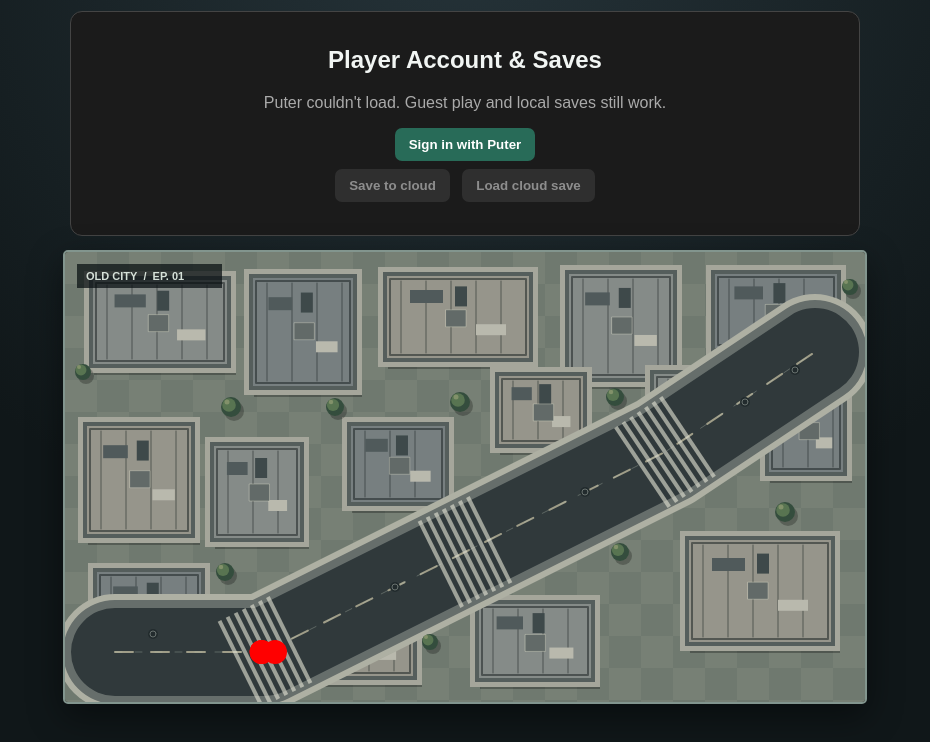
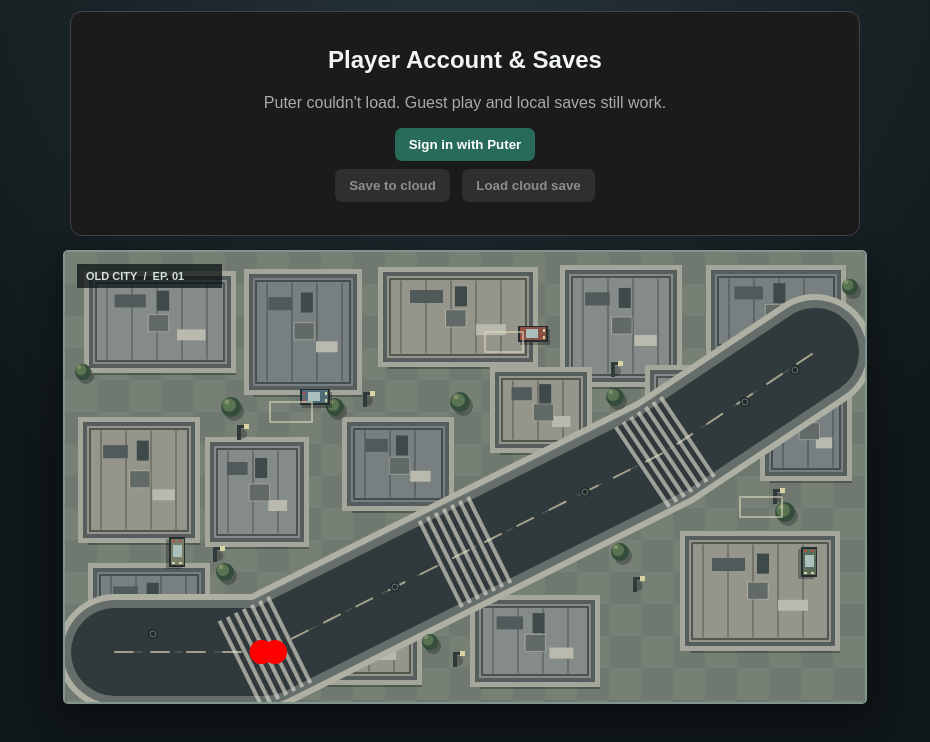
Before and after one commit to HedgePlays2/The-Invasion-Tower-Defense, a plain HTML site: page index.html in a window 1280 px wide. Shown: the part 92-834 px from the top of the page, without its empty margins (175-1105 px from the left). Drawn offline with Linux system fonts and the light colour scheme.

Commit message:
Add Old City street details and tower placement rules

```diff
--- a/index.html
+++ b/index.html
@@ -351,12 +351,36 @@
       }
     }
 
-    // --- INPUT: PLACE TOWERS ON CLICK ---
+    // Distance from a point to the nearest point on the invasion route.
+    function distanceToRoute(x, y) {
+      let nearest = Infinity;
+      for (let i = 0; i < path.length - 1; i++) {
+        const a = path[i], b = path[i + 1];
+        const dx = b.x - a.x, dy = b.y - a.y;
+        const lengthSq = dx * dx + dy * dy;
+        const t = Math.max(0, Math.min(1, ((x - a.x) * dx + (y - a.y) * dy) / lengthSq));
+        const px = a.x + t * dx, py = a.y + t * dy;
+        nearest = Math.min(nearest, Math.hypot(x - px, y - py));
+      }
+      return nearest;
+    }
+
+    // --- INPUT: PLACE TOWERS ON CITY GROUND, NOT IN THE ROAD ---
     canvas.addEventListener("click", (e) => {
       const rect = canvas.getBoundingClientRect();
-      const x = e.clientX - rect.left;
-      const y = e.clientY - rect.top;
+      const scaleX = canvas.width / rect.width;
+      const scaleY = canvas.height / rect.height;
+      const x = (e.clientX - rect.left) * scaleX;
+      const y = (e.clientY - rect.top) * scaleY;
 
+      if (distanceToRoute(x, y) < 64) {
+        saveMessage.textContent = "Can't build in the road — choose a sidewalk or open lot.";
+        return;
+      }
+      if (towers.some(tower => Math.hypot(tower.x - x, tower.y - y) < 34)) {
+        saveMessage.textContent = "That's too close to another tower.";
+        return;
+      }
       towers.push(new Tower(x, y));
       saveLocalGame();
     });
@@ -489,6 +513,37 @@
       ctx.fill();
     }
 
+    function drawParkedCar(x, y, angle, color) {
+      ctx.save();
+      ctx.translate(x, y);
+      ctx.rotate(angle);
+      ctx.fillStyle = "rgba(0,0,0,.28)";
+      ctx.fillRect(-13, -5, 30, 16);
+      ctx.fillStyle = "#252d30";
+      ctx.fillRect(-15, -8, 30, 16);
+      ctx.fillStyle = color;
+      ctx.fillRect(-13, -7, 26, 13);
+      ctx.fillStyle = "#a9c0bd";
+      ctx.fillRect(-7, -5, 12, 9);
+      ctx.fillStyle = "#d8d0a5";
+      ctx.fillRect(10, -5, 2, 3);
+      ctx.fillRect(10, 2, 2, 3);
+      ctx.fillStyle = "#b64f43";
+      ctx.fillRect(-12, -5, 2, 3);
+      ctx.fillRect(-12, 2, 2, 3);
+      ctx.restore();
+    }
+
+    function drawStreetLight(x, y) {
+      ctx.fillStyle = "rgba(0,0,0,.25)";
+      ctx.beginPath(); ctx.arc(x + 3, y + 4, 5, 0, Math.PI * 2); ctx.fill();
+      ctx.fillStyle = "#303a3b";
+      ctx.fillRect(x - 2, y - 2, 4, 12);
+      ctx.fillRect(x - 2, y - 5, 10, 3);
+      ctx.fillStyle = "#d8d3a2";
+      ctx.fillRect(x + 5, y - 6, 5, 5);
+    }
+
     function drawCityMap() {
       // concrete city ground with subtle block texture
       ctx.fillStyle = "#737c72";
@@ -548,6 +603,28 @@
       ];
       for (const tree of trees) drawTree(...tree);
 
+      // parked cars and street furniture make the blocks feel inhabited
+      drawParkedCar(250, 145, 0, "#536d78");
+      drawParkedCar(468, 82, 0, "#8a5145");
+      drawParkedCar(112, 300, Math.PI / 2, "#777d68");
+      drawParkedCar(744, 310, Math.PI / 2, "#596b59");
+      [[174,178],[300,145],[548,115],[710,242],[150,300],[570,330],[390,405]]
+        .forEach(point => drawStreetLight(point[0], point[1]));
+
+      // painted parking bays beside selected buildings
+      ctx.save();
+      ctx.strokeStyle = "rgba(224,222,194,.55)";
+      ctx.lineWidth = 2;
+      [[205,150,42],[420,80,38],[675,245,42]].forEach(([x,y,w]) => {
+        ctx.beginPath();
+        ctx.moveTo(x, y); ctx.lineTo(x + w, y);
+        ctx.moveTo(x, y + 20); ctx.lineTo(x + w, y + 20);
+        ctx.moveTo(x, y); ctx.lineTo(x, y + 20);
+        ctx.moveTo(x + w, y); ctx.lineTo(x + w, y + 20);
+        ctx.stroke();
+      });
+      ctx.restore();
+
       // small road drains and manhole covers
       const details = [[88,382],[330,335],[520,240],[680,150],[730,118]];
       for (const [x,y] of details) {
```
